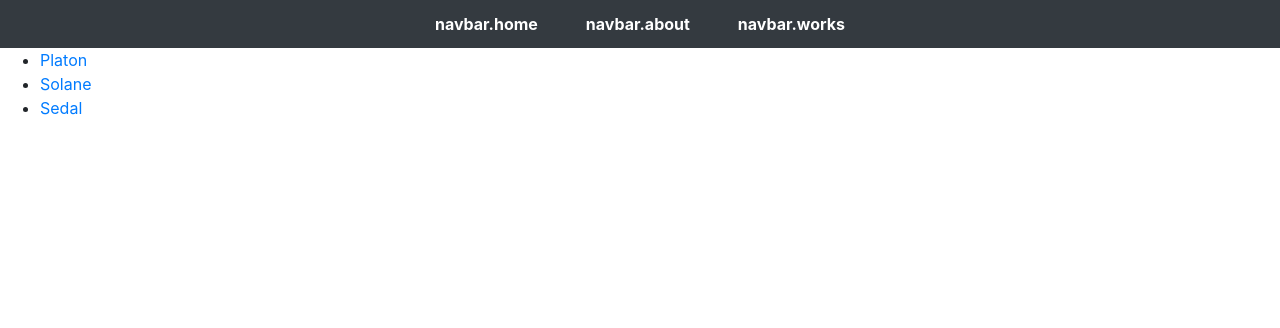
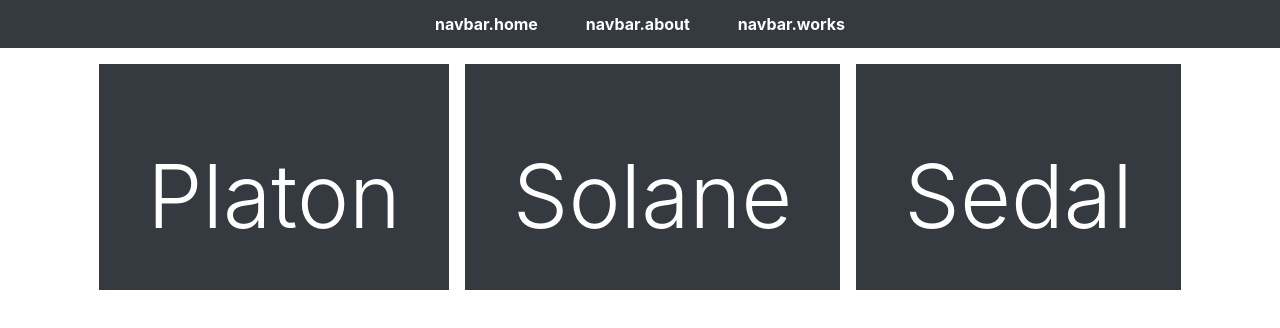
Before and after one commit to ThibaultClerc/webistic, a React (Create React App) app: page /works in a window 1280 px wide. Shown: the top 328 px of the page. Built offline with nearby package versions, Linux system fonts and the light colour scheme.

Commit message:
app ready

```diff
--- a/src/components/Button/index.jsx
+++ b/src/components/Button/index.jsx
@@ -1,4 +1,3 @@
-import React, { useState, useEffect } from 'react';
 import { translationHOC } from '../../HOC/translationHOC';
 
 function Button({language}) {
@@ -13,8 +12,8 @@ function Button({language}) {
 
   return (
     <>
-    {language.currentLanguage === 'en' && <button onClick={handleClick}>FR</button>}
-    {language.currentLanguage === 'fr' && <button onClick={handleClick}>ENG</button>}
+    {language.currentLanguage === 'en' && <button onClick={handleClick} style={{background: `url()`}}>FR</button>}
+    {language.currentLanguage === 'fr' && <button onClick={handleClick} className="Button">ENG</button>}
     </>
   )
 }
--- a/src/pages/Home/index.jsx
+++ b/src/pages/Home/index.jsx
@@ -1,5 +1,6 @@
 import React from 'react';
 import { FormattedMessage } from 'react-intl';
+import { Link } from 'react-router-dom'
 
 export default function Home() {
   return (
@@ -7,7 +8,7 @@ export default function Home() {
       <div className="col-md-5 p-lg-5 mx-auto my-5">
         <h1 className="display-4 font-weight-normal"><FormattedMessage id="home.title"/></h1>
         <p className="lead font-weight-normal"><FormattedMessage id="home.description"/></p>
-        <a className="btn btn-outline-secondary" href="/works"><FormattedMessage id="button.goToWorks"/></a>
+        <Link to="/works" className="btn btn-outline-secondary"><FormattedMessage id="button.goToWorks"/></Link>
       </div>
       <div className="product-device box-shadow d-none d-md-block"></div>
       <div className="product-device product-device-2 box-shadow d-none d-md-block"></div>
--- a/src/pages/Works/StudyCase/index.jsx
+++ b/src/pages/Works/StudyCase/index.jsx
@@ -1,16 +1,21 @@
 import React, { useState, useEffect } from 'react';
 import projects from '../../../data/index'
 import { useParams } from "react-router-dom";
+import { translationHOC } from '../../../HOC/translationHOC';
 
-export default function StudyCase() {
+function StudyCase({language}) {
 
   const [currentStudy, setCurrentStudy] = useState(null)
 
   let { studyID } = useParams()
 
   useEffect(() => {
-    setCurrentStudy(projects.fr.find(element => element.id === studyID))
-  }, [])
+    if (language.currentLanguage === 'fr') {
+      setCurrentStudy(projects.fr.find(element => element.id === studyID))
+    } else {
+      setCurrentStudy(projects.en.find(element => element.id === studyID))
+    }
+  }, [language])
 
   console.log(projects.fr)
 
@@ -27,3 +32,6 @@ export default function StudyCase() {
     </>
   )
 }
+
+
+export default translationHOC(StudyCase)
--- a/src/pages/Works/index.jsx
+++ b/src/pages/Works/index.jsx
@@ -22,15 +22,15 @@ export default function Works() {
 
 
   return (
-    <div>
-      <ul>
-        {!studyCases && <p>loading...</p>}
-        {studyCases && studyCases.fr.map(data =>
-          <li>
-            <Link to={`${match.url}/${data.id}`} key={Math.random()}>{data.title}</Link>
-          </li>
-        )}
-      </ul>
-    </div>
+    <div className="d-md-flex flex-md-equal w-100 my-md-3 pl-md-3 justify-content-center">
+      {!studyCases && <p>loading...</p>}
+      {studyCases && studyCases.fr.map(data =>
+        <Link to={`${match.url}/${data.id}`} key={Math.random()} className="bg-dark mr-md-3 pt-3 px-3 pt-md-5 px-md-5 text-center text-white overflow-hidden text-decoration-none">
+          <div className="my-3 py-3">
+            <h2 className="display-2 text-white text-decoration-none">{data.title}</h2>
+          </div>
+        </Link>
+      )}
+      </div>
   );
 }
```
Also changed, not shown: 1 other file (tests, documents, lock files or other folders).
